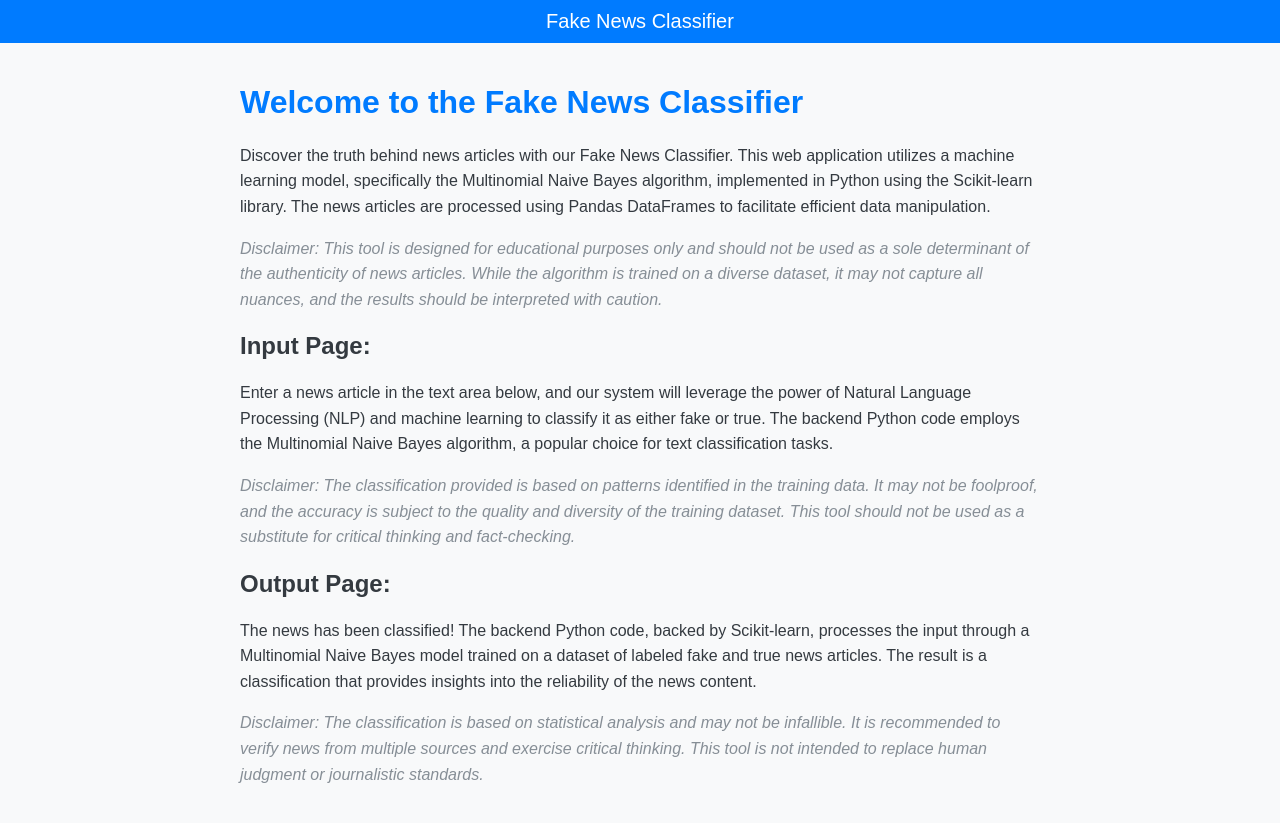
After one commit to farahalam667/infact, a Flask app: page /about in a window 1280 px wide. The commit adds this page. Run offline with Flask 3, Linux system fonts and the light colour scheme; parts of the project's set-up code (start-up, migrations or seed data) failed here and were passed over; some libraries are stand-ins or nearby versions.

Commit message:
update 19-01-2024

```diff
--- a/app.py
+++ b/app.py
@@ -61,6 +61,10 @@ def index():
 def input_page():
     return render_template('input.html')
 
+@app.route('/about')
+def about():
+    return render_template('about.html')
+
 @app.route('/classify', methods=['POST'])
 def classify():
     user_input = request.form['news_input']
--- /dev/null
+++ b/static/about.css
@@ -0,0 +1,63 @@
+/* styles.css */
+
+body {
+    font-family: 'Arial', sans-serif;
+    background-color: #f8f9fa;
+    color: #343a40;
+    margin: 0;
+    padding: 0;
+}
+
+.navbar {
+    background-color: #007bff;
+    padding: 10px;
+    text-align: center;
+}
+
+.navbar a {
+    color: white;
+    text-decoration: none;
+    font-size: 20px;
+}
+
+.container {
+    max-width: 800px;
+    margin: auto;
+    padding: 20px;
+}
+
+h1 {
+    color: #007bff;
+}
+
+p {
+    line-height: 1.6;
+}
+
+.disclaimer {
+    font-style: italic;
+    color: #868e96;
+}
+
+ul {
+    list-style-type: none;
+    padding: 0;
+}
+
+ul li {
+    margin-bottom: 10px;
+}
+
+button.btn {
+    background-color: #007bff;
+    color: white;
+    padding: 10px 20px;
+    font-size: 16px;
+    text-decoration: none;
+    border: none;
+    cursor: pointer;
+}
+
+button.btn:hover {
+    background-color: #0056b3;
+}
--- /dev/null
+++ b/templates/about.html
@@ -0,0 +1,52 @@
+<!-- templates/about.html -->
+<!DOCTYPE html>
+<html lang="en">
+<head>
+    <meta charset="UTF-8">
+    <meta name="viewport" content="width=device-width, initial-scale=1.0">
+    <title>About Fake News Classifier</title>
+    <link rel="stylesheet" href="{{ url_for('static', filename='about.css') }}">
+</head>
+<body>
+    <nav class="navbar navbar-expand-lg navbar-light bg-light">
+        <a class="navbar-brand" href="{{ url_for('about') }}">Fake News Classifier</a>
+    </nav>
+
+    <div class="container mt-5">
+        <h1>Welcome to the Fake News Classifier</h1>
+
+        <p>
+            Discover the truth behind news articles with our Fake News Classifier. This web application utilizes a machine learning model, specifically the Multinomial Naive Bayes algorithm, implemented in Python using the Scikit-learn library. The news articles are processed using Pandas DataFrames to facilitate efficient data manipulation.
+        </p>
+        <p class="disclaimer">
+            Disclaimer: This tool is designed for educational purposes only and should not be used as a sole determinant of the authenticity of news articles. While the algorithm is trained on a diverse dataset, it may not capture all nuances, and the results should be interpreted with caution.
+        </p>
+
+        <h2>Input Page:</h2>
+        <ul>
+            <li>
+                <p>
+                    Enter a news article in the text area below, and our system will leverage the power of Natural Language Processing (NLP) and machine learning to classify it as either fake or true. The backend Python code employs the Multinomial Naive Bayes algorithm, a popular choice for text classification tasks.
+                </p>
+            </li>
+            <li>
+                <p class="disclaimer">
+                    Disclaimer: The classification provided is based on patterns identified in the training data. It may not be foolproof, and the accuracy is subject to the quality and diversity of the training dataset. This tool should not be used as a substitute for critical thinking and fact-checking.
+                </p>
+            </li>
+        </ul>
+
+        <h2>Output Page:</h2>
+        <p>
+            The news has been classified! The backend Python code, backed by Scikit-learn, processes the input through a Multinomial Naive Bayes model trained on a dataset of labeled fake and true news articles. The result is a classification that provides insights into the reliability of the news content.
+        </p>
+        <p class="disclaimer">
+            Disclaimer: The classification is based on statistical analysis and may not be infallible. It is recommended to verify news from multiple sources and exercise critical thinking. This tool is not intended to replace human judgment or journalistic standards.
+        </p>
+    </div>
+
+    <script src="https://code.jquery.com/jquery-3.5.1.slim.min.js"></script>
+    <script src="https://cdn.jsdelivr.net/npm/@popperjs/core@2.9.2/dist/umd/popper.min.js"></script>
+    <script src="https://stackpath.bootstrapcdn.com/bootstrap/4.5.2/js/bootstrap.min.js"></script>
+</body>
+</html>
--- a/templates/index.html
+++ b/templates/index.html
@@ -13,7 +13,7 @@
 <nav class="navbar">
     <ul>
         <li><a href="#home">Home</a></li>
-        <li><a href="#about">About</a></li>
+        <li><a href="{{ url_for('about') }}">About</a></li>
         <li><a href="#contact">Contact</a></li>
     </ul>
 </nav>
```
